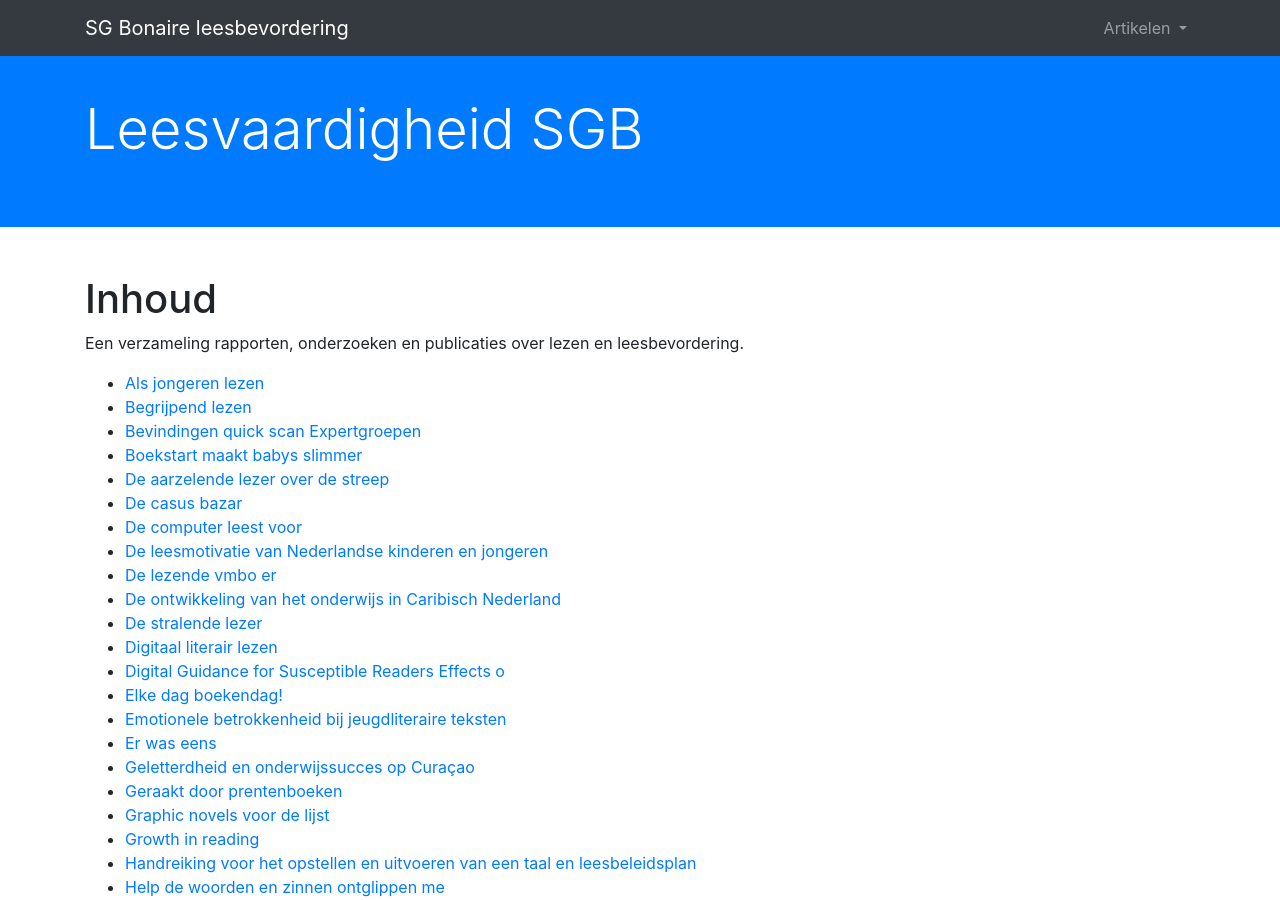
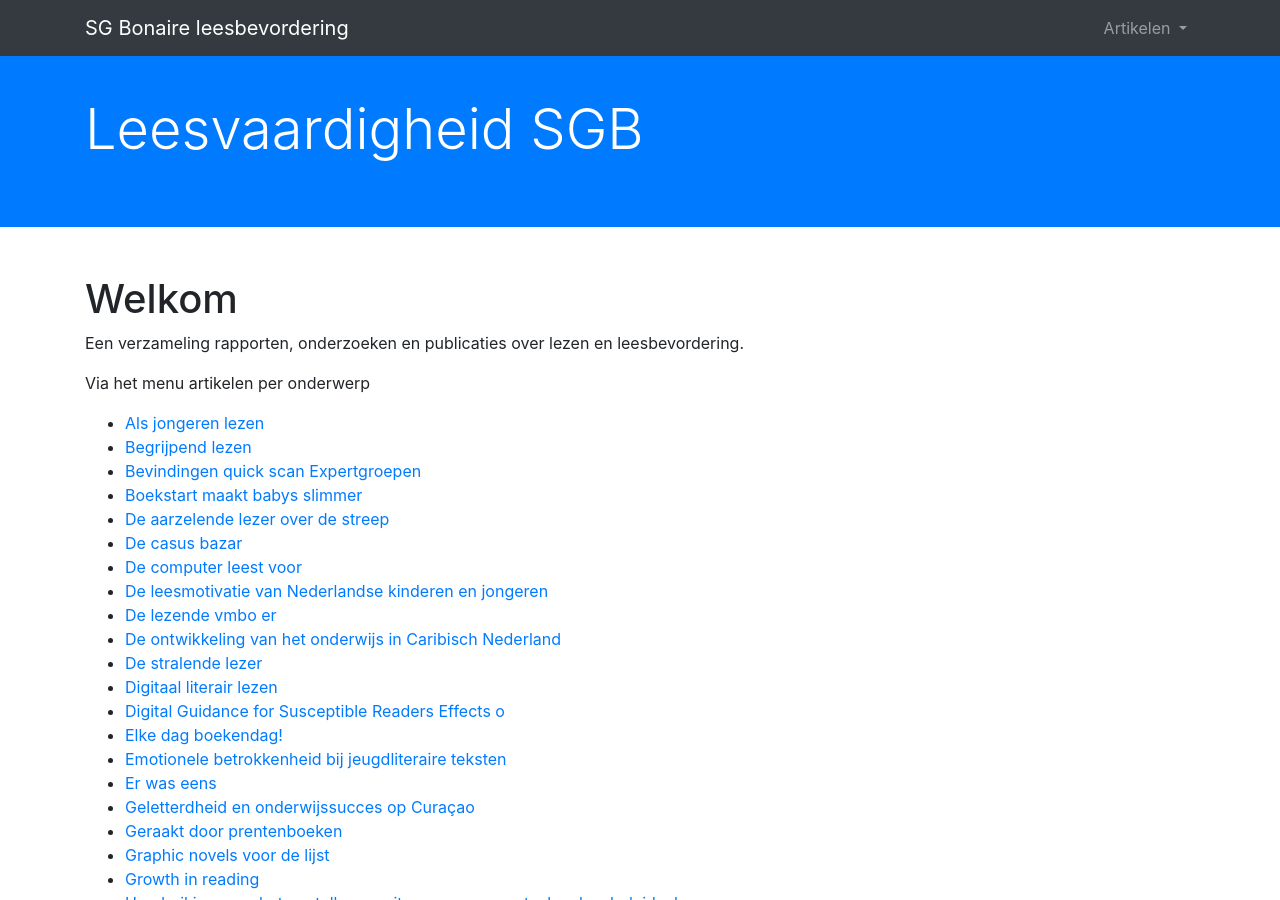
Before and after one commit to wijnandb/leesonderzoek, a Jekyll site: the page built from index.html, in a window 1280 px wide and 900 px high. Built offline with Jekyll 4.4.1, drawn with Linux system fonts in a browser that asks for light colours; nearby versions of some CDN libraries; the list of posts is cut into pages by our own code.

Commit message:
Update index.html

```diff
--- a/index.html
+++ b/index.html
@@ -1,10 +1,11 @@
 ---
 layout: default
-title: Inhoud
+title: Welkom
 ---
 
 
 <p>Een verzameling rapporten, onderzoeken en publicaties over lezen en
 leesbevordering.</p>
+<p>Via het menu artikelen per onderwerp</p>
 
 {% include alle_publicaties.html %}
```
